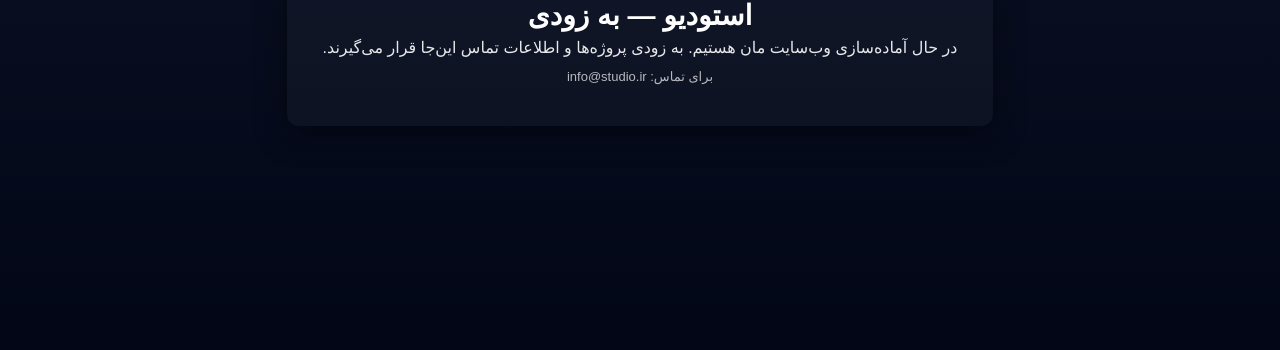
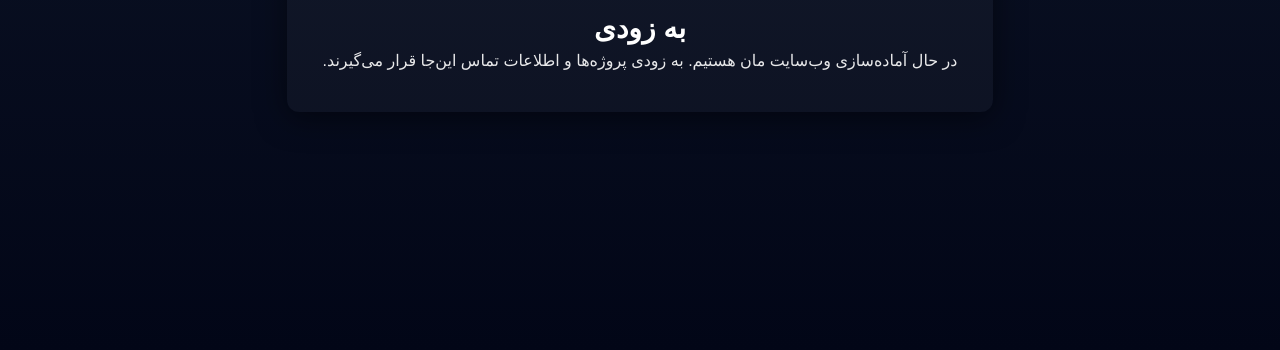
Before and after one commit to sepehrmoghiseh/studio-coming, a plain HTML site: page index.html in a window 1280 px wide. Shown: the part 450-800 px from the top of the page. Drawn offline with Linux system fonts and the light colour scheme.

Commit message:
Update index.html

```diff
--- a/index.html
+++ b/index.html
@@ -16,9 +16,8 @@
 <body>
   <div class="card">
     <img src="logo.png" alt="لوگوی استودیو" class="logo">
-    <h1>استودیو — به زودی</h1>
+    <h1>به زودی</h1>
     <p>در حال آماده‌سازی وب‌سایت مان هستیم. به زودی پروژه‌ها و اطلاعات تماس این‌جا قرار می‌گیرند.</p>
-    <p class="small">برای تماس: info@studio.ir</p>
   </div>
 </body>
 </html>
```
